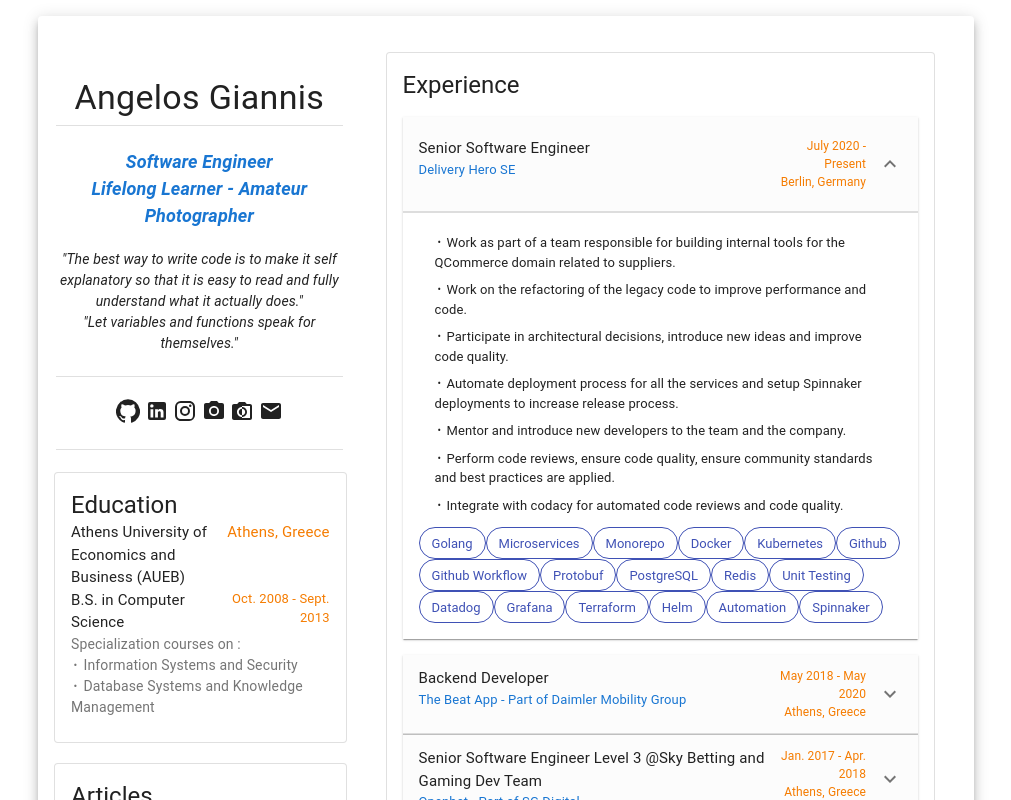
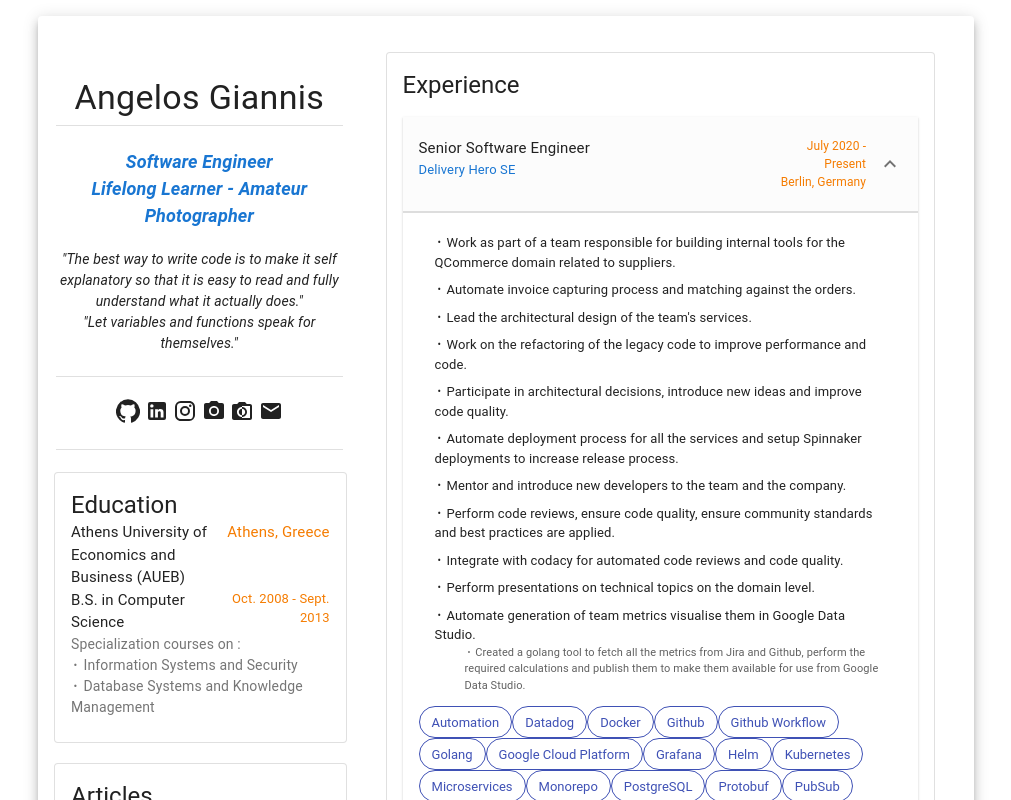
Before and after one commit to eujoy/mycv, a React (Create React App) app: page / in a window 1280 px wide. Both pictures are taken after a click on the button 794 px from the left and 141 px from the top of the page. Shown: the top 800 px of the page, without its empty margins (134-1145 px from the left). Built offline with nearby package versions, Linux system fonts and the light colour scheme.

Commit message:
Add new stuff in experience

```diff
--- a/src/components/data/experience.json
+++ b/src/components/data/experience.json
@@ -9,6 +9,14 @@
         "highlights": [
             {
                 "primary": "Work as part of a team responsible for building internal tools for the QCommerce domain related to suppliers.",
+                "secondary": ""
+            },
+            {
+                "primary": "Automate invoice capturing process and matching against the orders.",
+                "secondary": ""
+            },
+            {
+                "primary": "Lead the architectural design of the team's services.",
                 "secondary": ""
             },
             {
@@ -34,6 +42,14 @@
             {
                 "primary": "Integrate with codacy for automated code reviews and code quality.",
                 "secondary": ""
+            },
+            {
+                "primary": "Perform presentations on technical topics on the domain level.",
+                "secondary": ""
+            },
+            {
+                "primary": "Automate generation of team metrics visualise them in Google Data Studio.",
+                "secondary": "Created a golang tool to fetch all the metrics from Jira and Github, perform the required calculations and publish them to make them available for use from Google Data Studio."
             }
         ],
         "toolsUsed": [
@@ -53,7 +69,9 @@
             "Terraform",
             "Helm",
             "Automation",
-            "Spinnaker"
+            "Spinnaker",
+            "PubSub",
+            "Google Cloud Platform"
         ]
     },
     {
--- a/src/components/data/skills.json
+++ b/src/components/data/skills.json
@@ -3,26 +3,33 @@
         "title": "Programming Languages",
         "content": [
             "Go (fluent), PHP (fluent), Bash (fluent), Python (basic)",
-            "Ruby (basic), Java (basic), Groovy (basic) JavaScript (basic), ES6 (basic) TCL (fluent)"
+            "Ruby (basic), Java (basic), Groovy (basic)",
+            "Rust (basic), JavaScript (basic), ES6 (basic), TCL (fluent)"
+        ]
+    },
+    {
+        "title": "Cloud Platforms",
+        "content": [
+            "GCP (Google Cloud Platform), AWS (Amazon Web Services)"
         ]
     },
     {
         "title": "Database Systems",
         "content": [
-            "MySQL, PostgreSQL, MariaDB, Elastic Stack, Redis, Informix SQL, MongoDB"
+            "MySQL, PostgreSQL, MariaDB, Elastic Stack, Redis, Informix SQL, MongoDB, BigQuery"
         ]
     },
     {
         "title": "Queueing Systems",
         "content": [
-            "Kafka, Rabbit MQ"
+            "PubSub, Kafka, Rabbit MQ"
         ]
     },
     {
         "title": "Frameworks and Libraries",
         "content": [
             "Patron (Go), CodeIgniter (PHP), Laravel (PHP), Lumen (PHP), Slim (PHP)",
-            "React (Javascript), Material-UI (Javascript) Spring (Java), DHTMLX (Javascript)"
+            "React (Javascript), Material-UI (Javascript), Spring (Java), DHTMLX (Javascript)"
         ]
     },
     {
@@ -34,7 +41,7 @@
     {
         "title": "Software Tools",
         "content": [
-            "Intellij, PHPStorm, GoLand, VS Code, Coda, Sublime, Vi, Atom"
+            "GoLand, Intellij, PHPStorm, DataGrid, VS Code, Coda, Sublime, Vi, Atom"
         ]
     },
     {
--- a/src/components/profile/experience.js
+++ b/src/components/profile/experience.js
@@ -72,9 +72,15 @@
             minHeight: 56,
         },
     },
-    listItemContent: {
+    listItemContentPrimary: {
         textAlign: "left",
         fontSize: theme.typography.pxToRem(13),
+    },
+    listItemContentSecondary: {
+        textAlign: "left",
+        fontSize: theme.typography.pxToRem(11),
+        marginLeft: 30,
+        color: "#616161"
     },
     listItemElement: {
         marginTop: "0px",
@@ -118,7 +124,6 @@
 
                                 return (
                                     <ExpansionPanel>
-                                    {/* <ExpansionPanel expanded={this.state.expanded === panelIdx} onChange={this.handleChange(panelIdx)}> */}
                                         <ExpansionPanelSummary
                                             className={classes.expansionPanelHeader}
                                             expandIcon={<ExpandMoreIcon />}
@@ -138,21 +143,22 @@
                                             <div>
                                                 <List dense={this.state.denseLinst}>
                                                     {exp.highlights.map((content) => {
-                                                        var primary = <Typography className={classes.listItemContent}>{bull} {content.primary}</Typography>
+                                                        var primary = <Typography className={classes.listItemContentPrimary}>{bull} {content.primary}</Typography>
+                                                        var secondary = content.secondary !== "" ? <Typography className={classes.listItemContentSecondary}>{bull} {content.secondary}</Typography> : null
 
                                                         return (
                                                             <ListItem className={classes.listItemElement}>
                                                                 <ListItemText
                                                                     className={classes.listItemElement}
                                                                     primary={primary}
-                                                                    secondary={content.secondary !== "" ? content.secondary : null}
+                                                                    secondary={secondary}
                                                                 />
                                                             </ListItem>
                                                         );
                                                     })}
                                                 </List>
 
-                                                {exp.toolsUsed.map((tool) => {
+                                                {exp.toolsUsed.sort((a, b) => a > b ? 1 : -1).map((tool) => {
                                                     return (<Chip label={tool} variant="outlined" color="primary" />);
                                                 })}
                                             </div>
```
